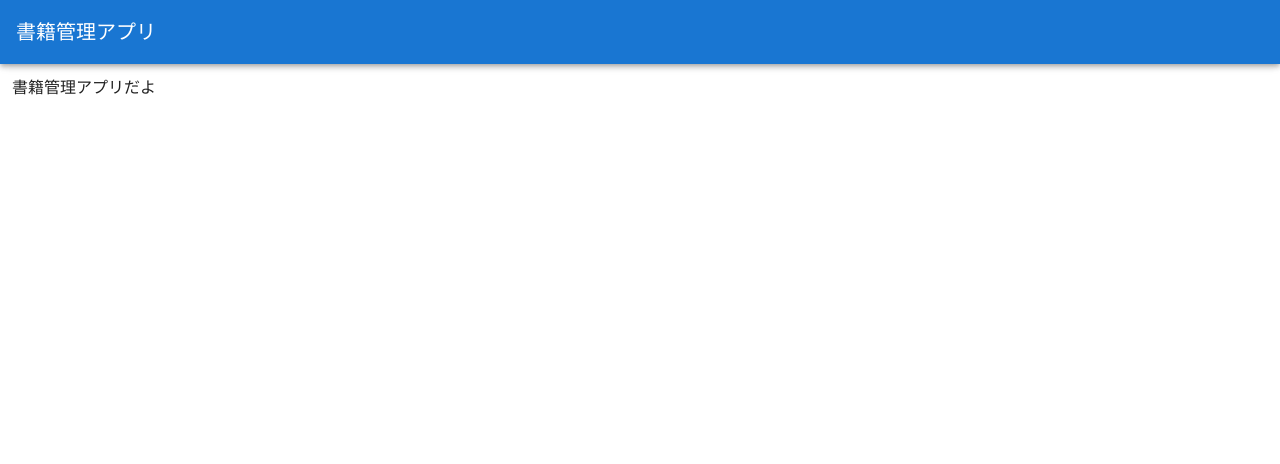
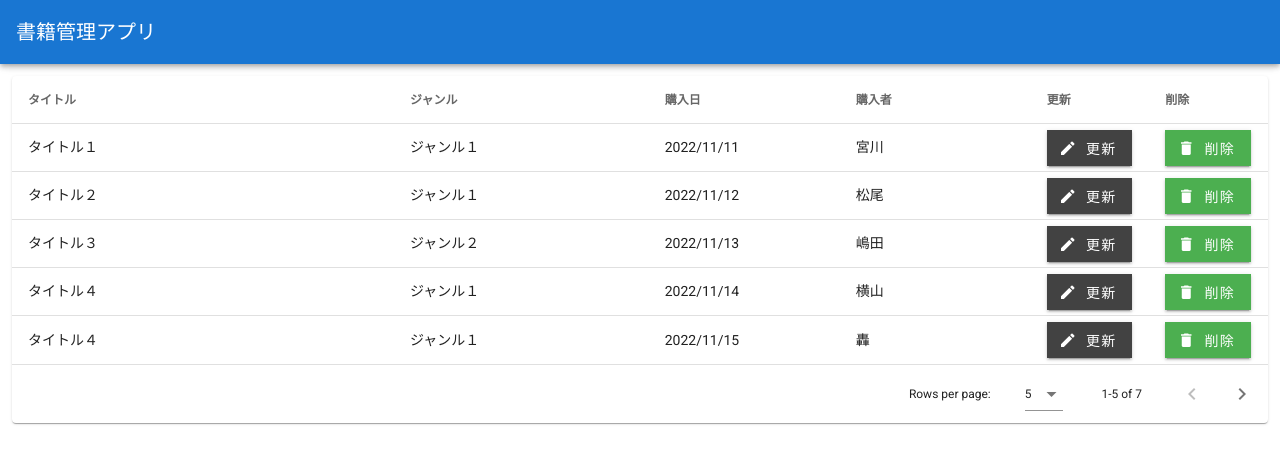
Before and after one commit to ma-miyagawa/miya-tutorial2, a Vue app in the folder web_application_2/: page / in a window 1280 px wide. Shown: the top 464 px of the page. Built offline with nearby package versions, Linux system fonts and the light colour scheme.

Commit message:
ＷＥＢアプリ開発２（１－１）書籍整理の一覧画面の作成

```diff
--- a/web_application_2/src/view/BookApp.vue
+++ b/web_application_2/src/view/BookApp.vue
@@ -1,16 +1,72 @@
 <template>
   <div>
-    書籍管理アプリだよ
+    <v-data-table
+      :headers="headers"
+      :items="desserts"
+      :items-per-page="5"
+      class="elevation-1"
+    >
+      <template v-slot:[`item.update`]="{ item }">
+        <v-btn
+          tile
+          color="secondary"
+          v-on:click="editItem(item)"
+        >
+          <v-icon left>
+            mdi-pencil
+          </v-icon>
+          更新
+        </v-btn>
+      </template>
+      <template v-slot:[`item.delete`]="{ item }">
+        <v-btn
+          tile
+          color="success"
+          v-on:click="deleteItem(item)"
+        >
+          <v-icon left>
+            mdi-delete
+          </v-icon>
+          削除
+        </v-btn>
+      </template>
+    </v-data-table>
   </div>
 </template>
 
 <script>
 export default {
   data () {
-    return {}
+    return {
+      headers: [
+        { text: 'タイトル', align: 'start', sortable: false, value: 'title', width: '30%' },
+        { text: 'ジャンル', align: 'start', sortable: false, value: 'genre', width: '20%' },
+        { text: '購入日', align: 'start', sortable: false, value: 'purchaseDate', width: '15%' },
+        { text: '購入者', align: 'start', sortable: false, value: 'buyer', width: '15%' },
+        { text: '更新', sortable: false, value: 'update', width: '5%' },
+        { text: '削除', sortable: false, value: 'delete', width: '5%' }
+      ]
+    }
   },
-  created () {},
-  computed: {},
-  methods: {}
+  created () {
+    this.initialize()
+  },
+  methods: {
+    initialize () {
+      this.desserts = [
+        { title: 'タイトル１', genre: 'ジャンル１', purchaseDate: '2022/11/11', buyer: '宮川' },
+        { title: 'タイトル２', genre: 'ジャンル１', purchaseDate: '2022/11/12', buyer: '松尾' },
+        { title: 'タイトル３', genre: 'ジャンル２', purchaseDate: '2022/11/13', buyer: '嶋田' },
+        { title: 'タイトル４', genre: 'ジャンル１', purchaseDate: '2022/11/14', buyer: '横山' },
+        { title: 'タイトル４', genre: 'ジャンル１', purchaseDate: '2022/11/15', buyer: '轟' },
+        { title: 'タイトル４', genre: 'ジャンル１', purchaseDate: '2022/11/16', buyer: '野瀬' },
+        { title: 'タイトル２', genre: 'ジャンル２', purchaseDate: '2022/11/17', buyer: '西埜' }
+      ]
+    },
+    editItem (item) {
+    },
+    deleteItem  (item) {
+    }
+  }
 }
 </script>
```
Also changed, not shown: 1 other file (tests, documents, lock files or other folders).
